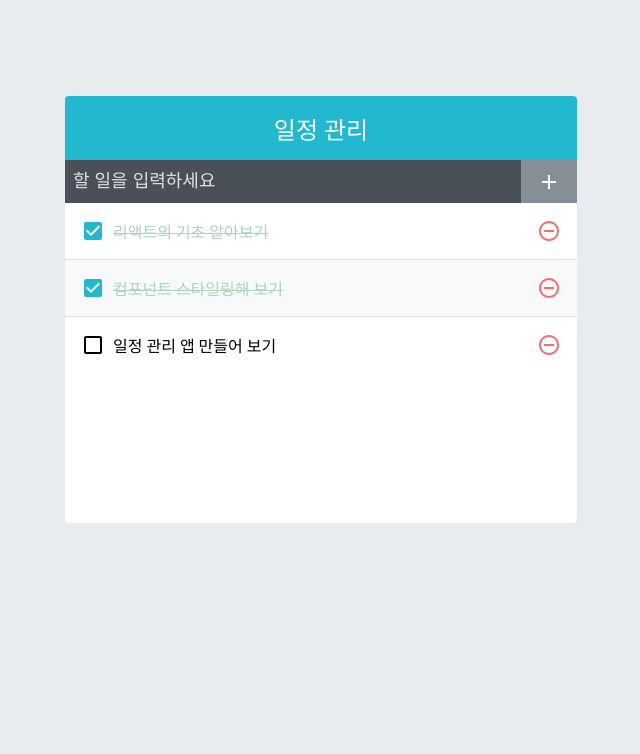
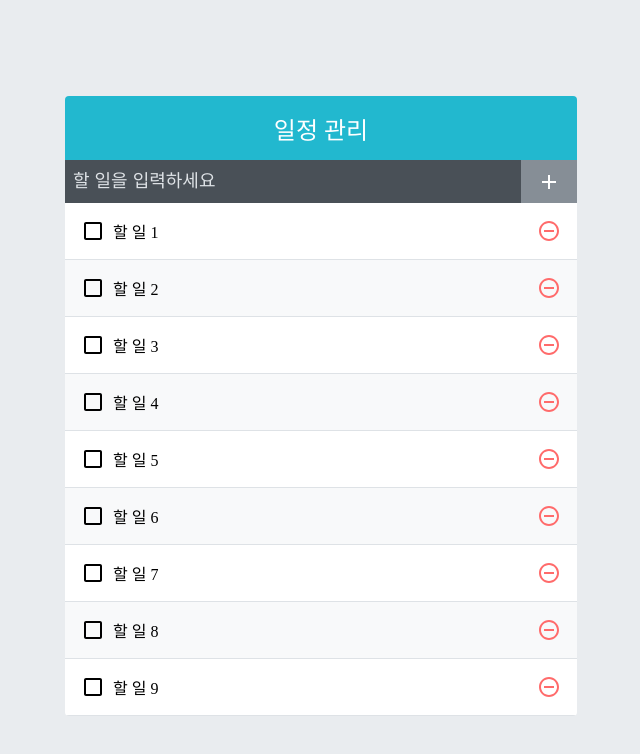
Before and after one commit to Kyeom1997/todo-app, a React (Create React App) app: page / in a window 1280 px wide. Shown: the top 754 px of the page, without its empty margins (319-959 px from the left). Built offline with nearby package versions, Linux system fonts and the light colour scheme.

Commit message:
todoapp better component

```diff
--- a/src/App.js
+++ b/src/App.js
@@ -3,28 +3,24 @@
 import TodoInsert from './components/TodoInsert';
 import TodoList from './components/TodoList';
 
+function createBulkTodos() {
+  const array = [];
+  for (let i = 1; i <= 2500; i++) {
+    array.push({
+      id: 1,
+      text: `할 일 ${i}`,
+      checked: false,
+    });
+  }
+  return array;
+}
+
 const App = () => {
-  const [todos, setTodos] = useState([
-    {
-      id: 1,
-      text: '리액트의 기초 알아보기',
-      checked: true,
-    },
-    {
-      id: 2,
-      text: '컴포넌트 스타일링해 보기',
-      checked: true,
-    },
-    {
-      id: 3,
-      text: '일정 관리 앱 만들어 보기',
-      checked: false,
-    },
-  ]);
+  const [todos, setTodos] = useState(createBulkTodos);
 
   //고윳값으로 사용될 id
   //ref를 사용하여 변수 담기
-  const nextId = useRef(4);
+  const nextId = useRef(2501);
 
   const onInsert = useCallback(
     (text) => {
--- a/src/components/TodoListItem.js
+++ b/src/components/TodoListItem.js
@@ -23,4 +23,4 @@
   );
 };
 
-export default TodoListItem;
+export default React.memo(TodoListItem);
```
